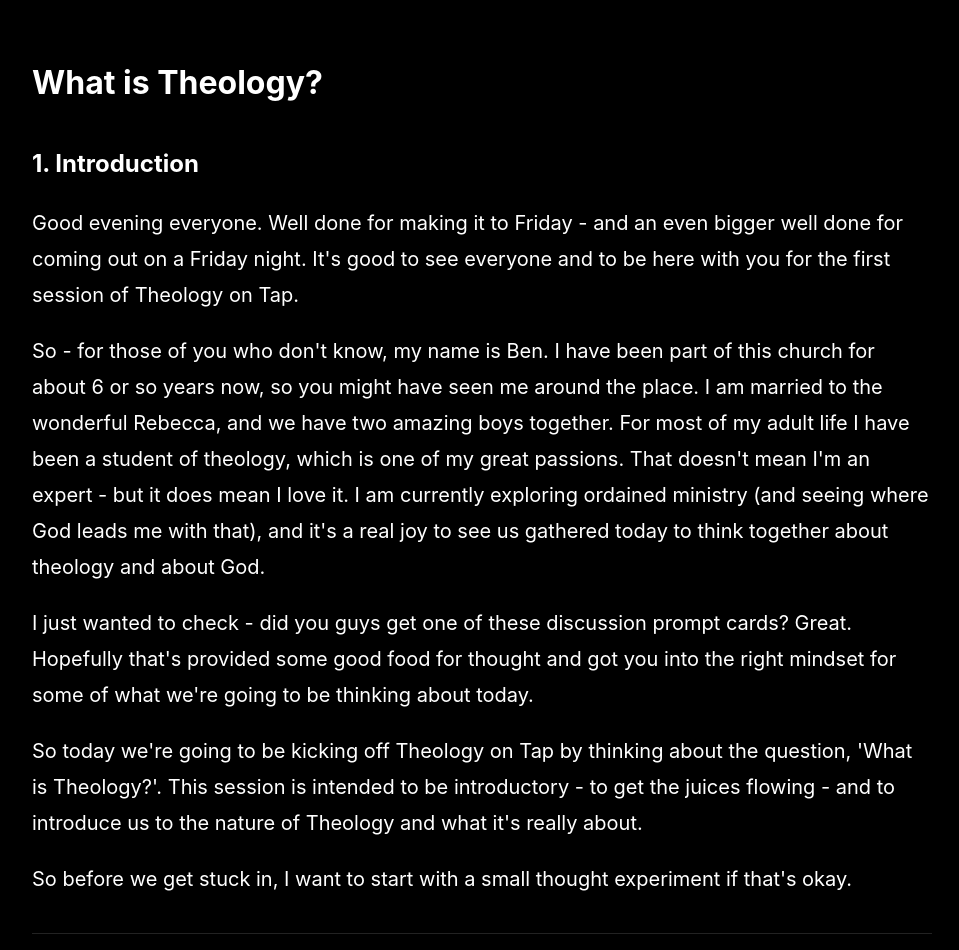
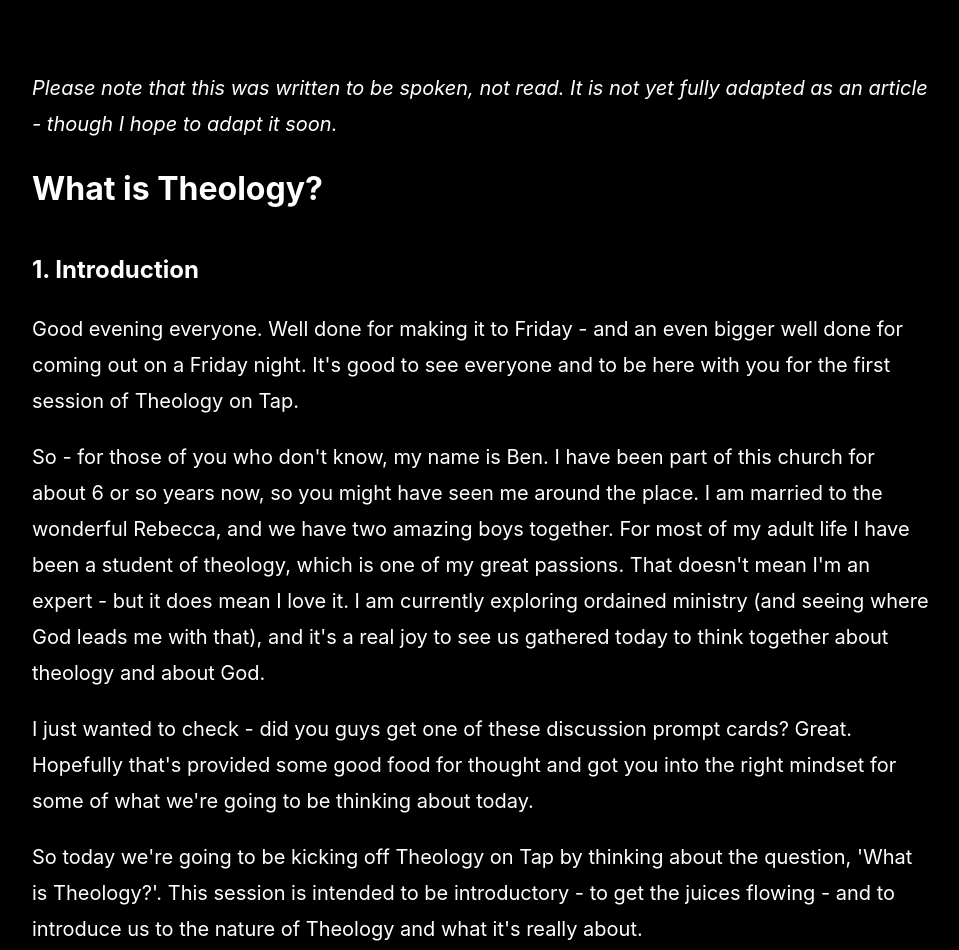
Before and after one commit to benjaminingreens/theology_on_tap, a plain HTML site: page talk.html in a window 1280 px wide. Shown: the top 950 px of the page, without its empty margins (158-1117 px from the left). Drawn offline with Linux system fonts and the light colour scheme.

Commit message:
20251024T014252

```diff
--- a/talk.html
+++ b/talk.html
@@ -65,6 +65,7 @@
 <body>
   <div class="content left">
 <!-- layout: left -->
+<p><em>Please note that this was written to be spoken, not read. It is not yet fully adapted as an article - though I hope to adapt it soon.</em></p>
 <h1>What is Theology?</h1>
 <h2>1. Introduction</h2>
 <p>Good evening everyone. Well done for making it to Friday - and an even bigger well done for coming out on a Friday night. It's good to see everyone and to be here with you for the first session of Theology on Tap.</p>
```
Also changed, not shown: 1 other file.
